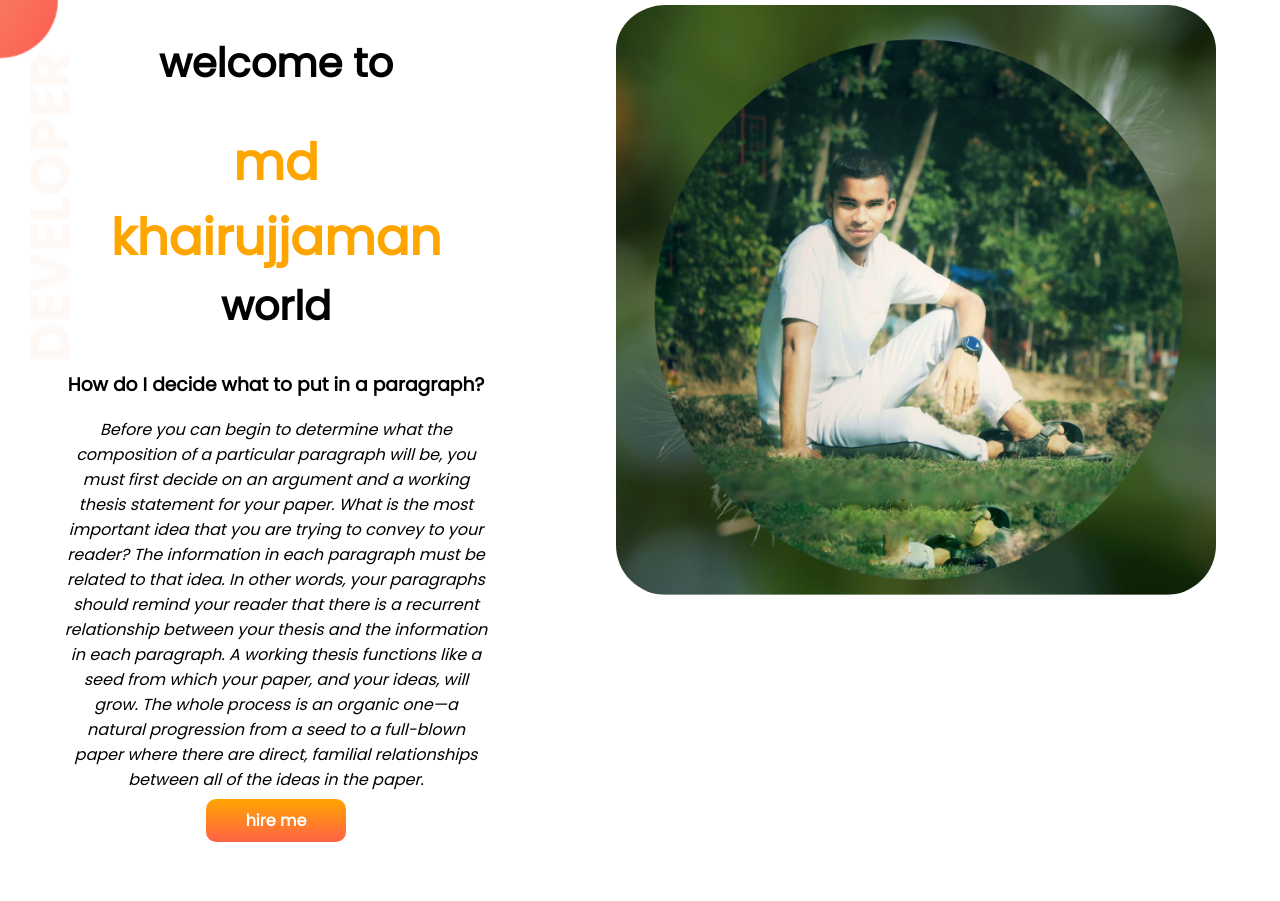
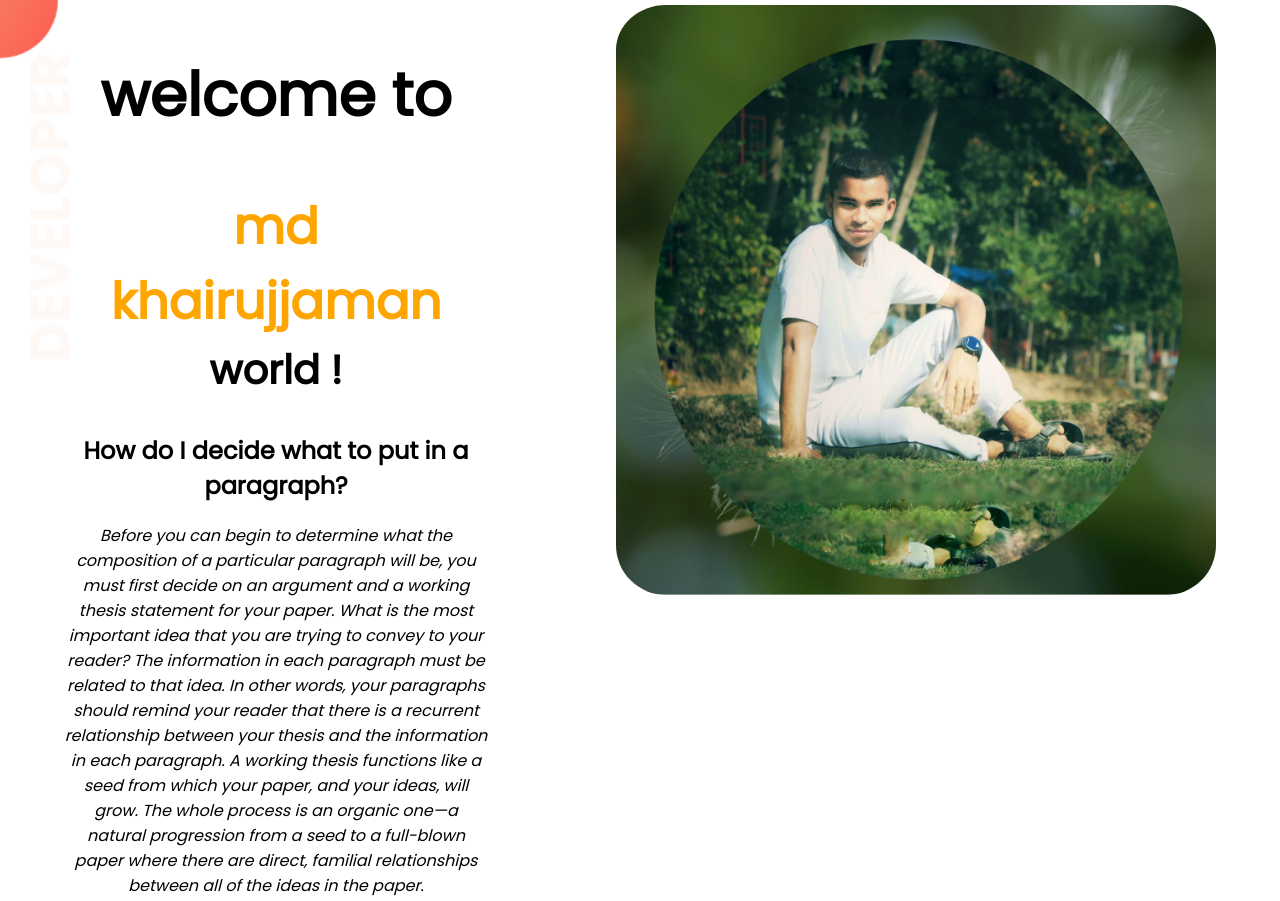
Before and after one commit to 01615152906/developer-portfolio, a plain HTML site: page index.html in a window 1280 px wide. Shown: the top 901 px of the page. Drawn offline with Linux system fonts and the light colour scheme.

Commit message:
styled added

```diff
--- a/index.html
+++ b/index.html
@@ -15,13 +15,13 @@
   <section class="top-banner flexible-container">
     <div class="half-width">
 
-        <h1>welcome to</h1>
+        <h1 class="rasel">welcome to</h1>
 
 
 
-        <h1><span class="love">md khairujjaman</span> world</h1>
+        <h1><span class="love"> md khairujjaman </span>  world ! </h1>
 
-        <h3>How do I decide what to put in a paragraph?
+        <h2>How do I decide what to put in a paragraph?
         </h3>
         <p><i>Before you can begin to determine what the composition of a particular paragraph will be, you must first decide on an argument and a working thesis statement for your paper. What is the most important idea that you are trying to convey to your reader? The information in each paragraph must be related to that idea. In other words, your paragraphs should remind your reader that there is a recurrent relationship between your thesis and the information in each paragraph. A working thesis functions like a seed from which your paper, and your ideas, will grow. The whole process is an organic one—a natural progression from a seed to a full-blown paper where there are direct, familial relationships between all of the ideas in the paper</i>.</p>
         <a class="link-button" target="_blank"  href="https://bd.linkedin.com/company/programminghero"> hire me</a>
--- a/style.css
+++ b/style.css
@@ -3,14 +3,15 @@ body{
     font-family: "Poppins", sans-serif;
     margin: 0px;
 }
-h1{
-    font-size: 50px;
-
-    }
 
     h1{
         font-size: 40px;
     }
+
+    .rasel{
+        font-size: 60px;
+    }
+
 
 
 .love{
```
